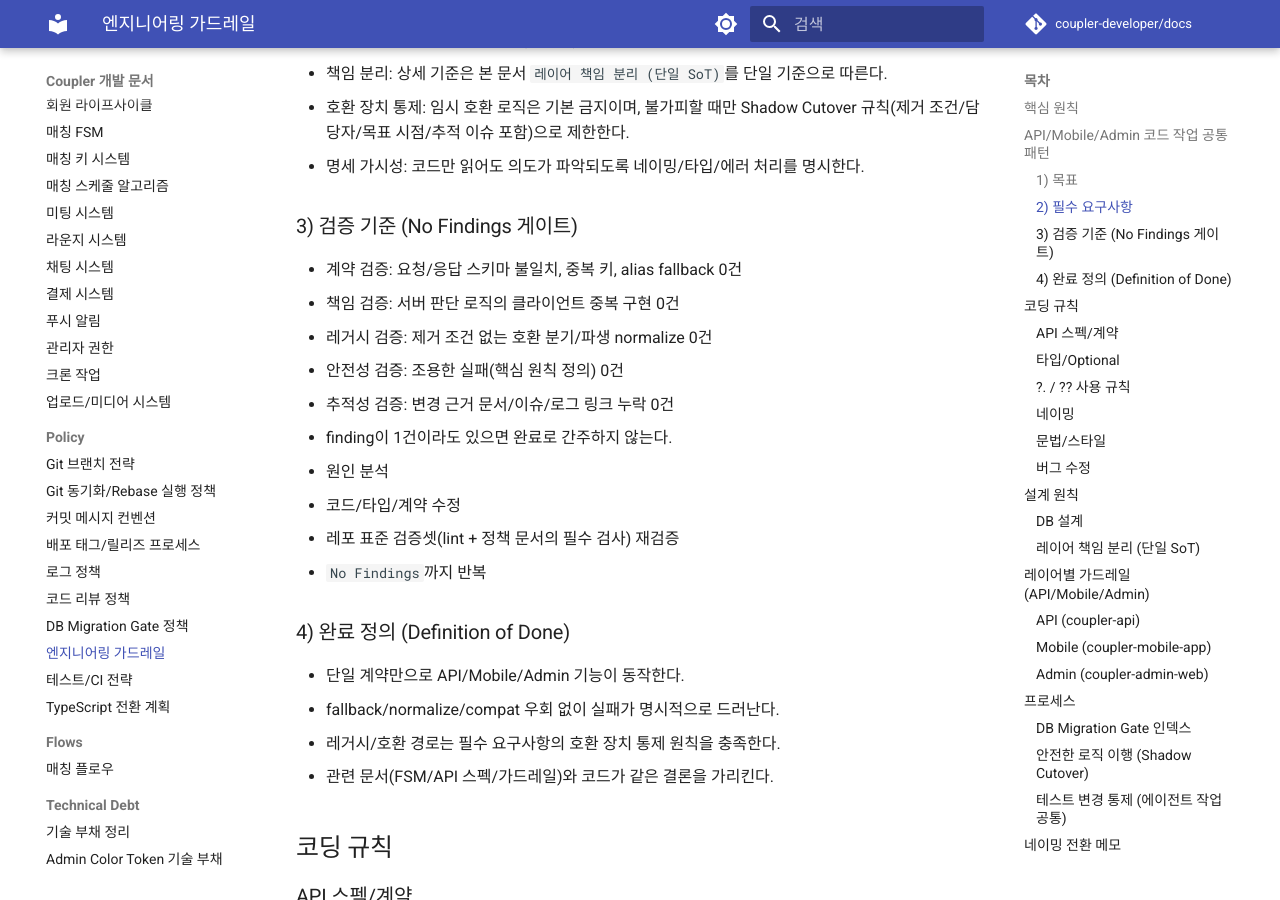
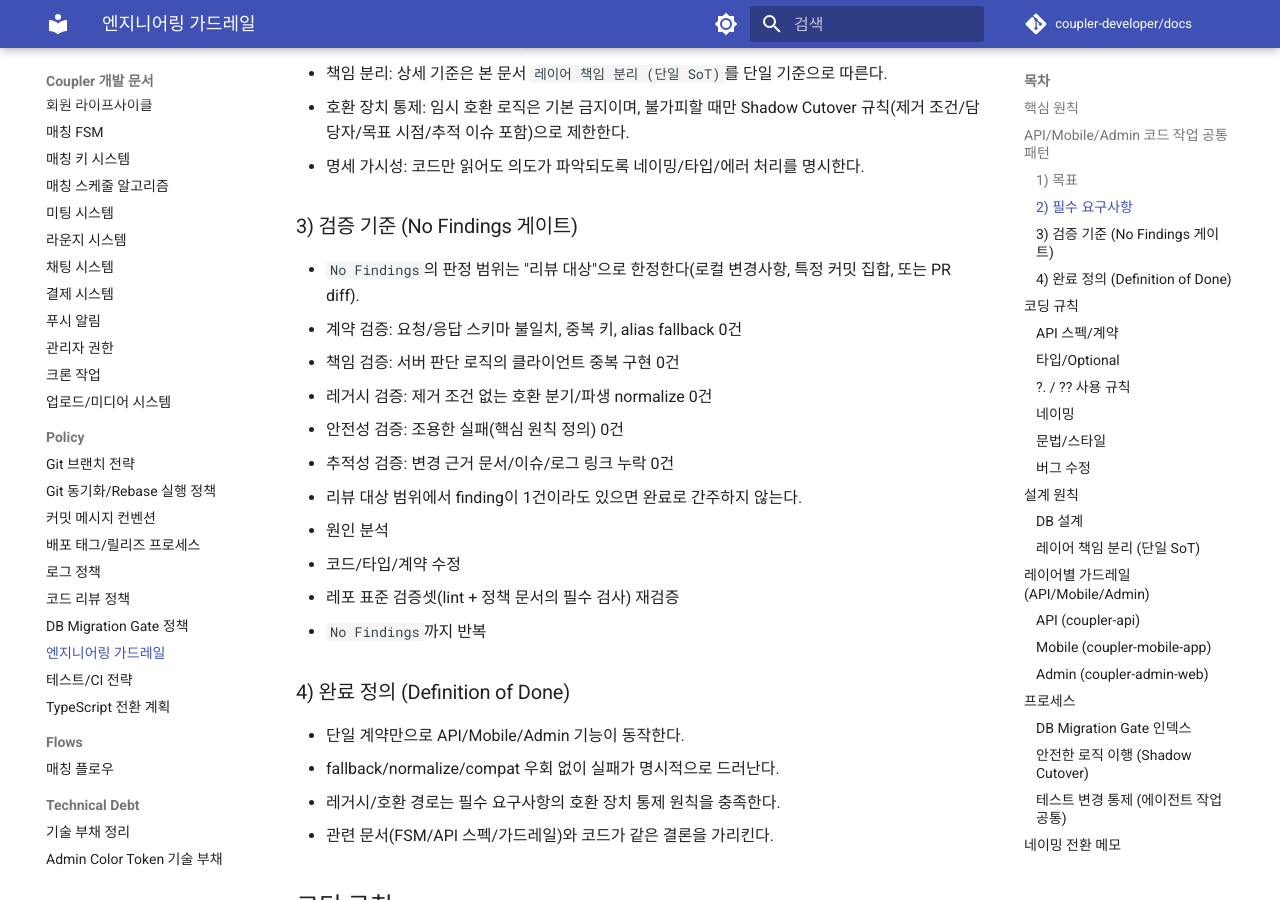
Before and after one commit to coupler-developer/docs, an MkDocs documentation site: the page built from content/policy/engineering-guardrails.md, in a window 1280 px wide and 900 px high, scrolled down 890 px. Built offline with MkDocs 1.6.1 and Material for MkDocs 9.7.7, drawn with Linux system fonts in a browser that asks for light colours; comment, search, counter and statistics services are not loaded; some of the changed text lies outside the part shown.

Commit message:
docs(policy): clarify No Findings scope and commit rule

```diff
--- a/content/policy/engineering-guardrails.md
+++ b/content/policy/engineering-guardrails.md
@@ -30,13 +30,14 @@
 
 ### 3) 검증 기준 (No Findings 게이트)
 
+- `No Findings`의 판정 범위는 "리뷰 대상"으로 한정한다(로컬 변경사항, 특정 커밋 집합, 또는 PR diff).
 - 계약 검증: 요청/응답 스키마 불일치, 중복 키, alias fallback 0건
 - 책임 검증: 서버 판단 로직의 클라이언트 중복 구현 0건
 - 레거시 검증: 제거 조건 없는 호환 분기/파생 normalize 0건
 - 안전성 검증: 조용한 실패(핵심 원칙 정의) 0건
 - 추적성 검증: 변경 근거 문서/이슈/로그 링크 누락 0건
 
-- finding이 1건이라도 있으면 완료로 간주하지 않는다.
+- 리뷰 대상 범위에서 finding이 1건이라도 있으면 완료로 간주하지 않는다.
   1. 원인 분석
   2. 코드/타입/계약 수정
   3. 레포 표준 검증셋(lint + 정책 문서의 필수 검사) 재검증
@@ -182,7 +183,8 @@
 - 모든 코드 작업은 `기준 계약 명시 -> 구현 -> 검증 -> No Findings 확인` 순서를 따른다.
 - 기준 계약(스펙/FSM/정책) 링크 없이 추측으로 구현하지 않는다.
 - 점검 결과 finding이 있으면 본 문서의 `No Findings 게이트` 절차를 따른다.
-- 필수 코드, 파일만 추가 (무분별한 파일 생성, 커밋 금지)
+- 필수 코드, 파일만 추가한다(무분별한 파일 생성 금지).
+- 임의 커밋(의도/근거/리뷰 단위 없는 커밋)은 금지한다. 코드 반영은 `code-review-policy.md`의 PR 절차를 따른다.
 - 삭제 대상으로 명시되지 않은 기존 기능 삭제 금지
 - 플랫폼 고려: android, ios일 때 레이아웃
 - 프로젝트 일관성, 확장성, 재사용성 고려
```
